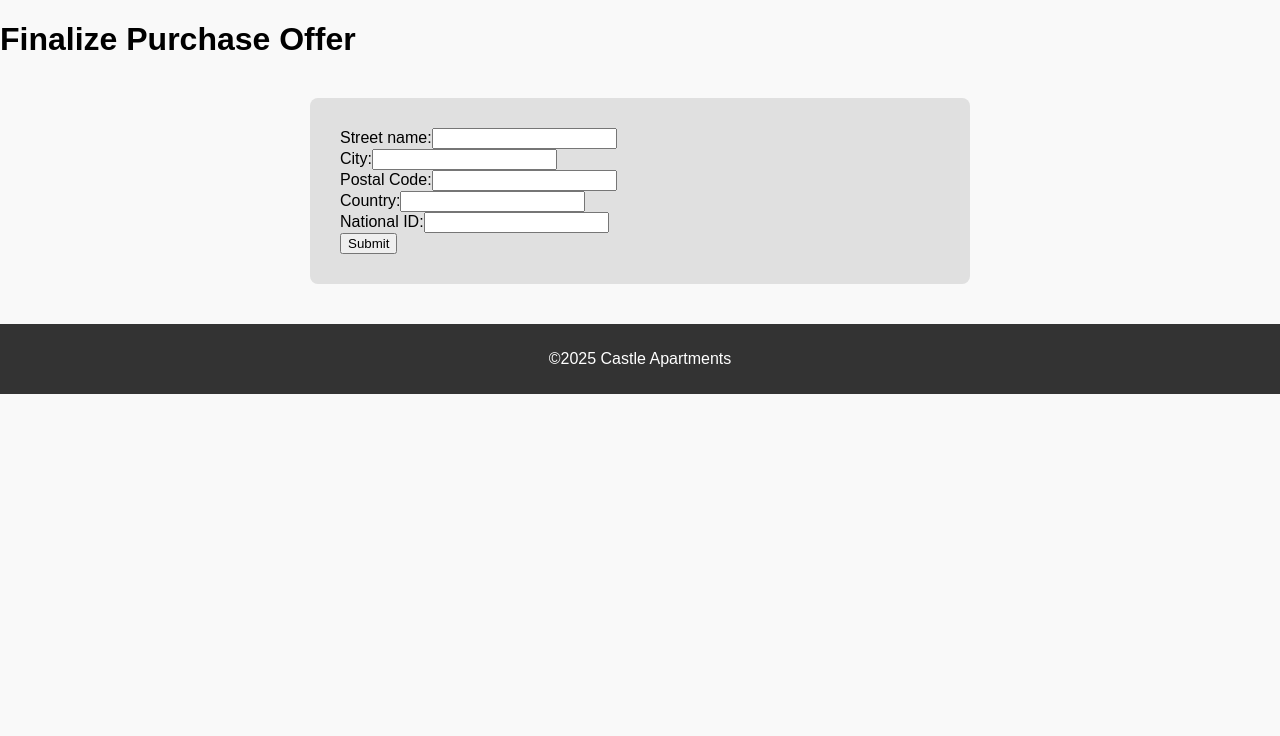
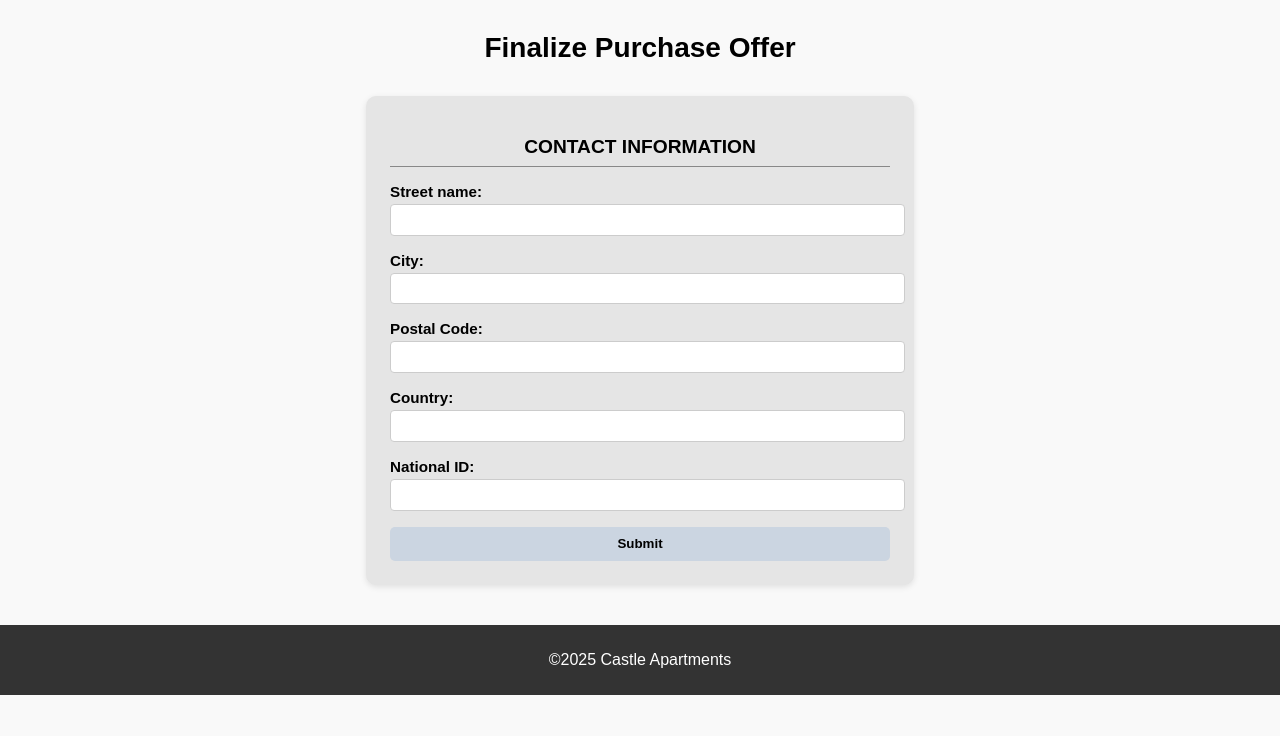
Before and after one commit to clausen2502/Verklegt2, a Django app: page /finalize/1/ in a window 1280 px wide. Shown: the part 64-800 px from the top of the page. Run offline with Django 5.2, Linux system fonts and the light colour scheme.

Commit message:
finalize informations

```diff
--- a/static/css/main.css
+++ b/static/css/main.css
@@ -134,10 +134,58 @@ footer {
     margin-bottom: 20px;
     border-radius: 8px;
 }
+
+.finalize-title {
+    text-align: center;
+    margin-top: 2rem;
+    font-size: 1.75rem;
+}
+
 .finalize-box {
-  background-color: #e0e0e0;
-  padding: 30px;
-  max-width: 600px;
-  margin: 40px auto;
-  border-radius: 8px;
+    background-color: #e5e5e5;
+    padding: 1.5rem;
+    max-width: 500px;
+    margin: 2rem auto;
+    border-radius: 10px;
+    box-shadow: 0 2px 6px rgba(0,0,0,0.1);
 }
+
+.finalize-box h2 {
+    margin-bottom: 1rem;
+    font-size: 1.2rem;
+    text-align: center;
+    font-weight: bold;
+    border-bottom: 1px solid #888;
+    padding-bottom: 0.5rem;
+}
+
+.form-group {
+    margin-bottom: 1rem;
+}
+
+label {
+    display: block;
+    margin-bottom: 0.25rem;
+    font-weight: bold;
+    font-size: 0.95rem;
+}
+
+input {
+    width: 100%;
+    padding: 0.4rem;
+    border-radius: 4px;
+    border: 1px solid #ccc;
+    font-size: 0.95rem;
+}
+
+button {
+    display: block;
+    width: 100%;
+    padding: 0.6rem;
+    font-weight: bold;
+    background-color: #cbd5e1;
+    border: none;
+    border-radius: 5px;
+    cursor: pointer;
+    margin-top: 1rem;
+}
--- a/templates/finalization/finalize_offer.html
+++ b/templates/finalization/finalize_offer.html
@@ -3,17 +3,33 @@
 {% block title %}Finalize Purchase Offer{% endblock %}
 
 {% block content %}
-<h1>Finalize Purchase Offer</h1>
+<h1 class="finalize-title">Finalize Purchase Offer</h1>
 
 <div class="finalize-box">
-  <form method="post">
-    {% csrf_token %}
-    <div><label>Street name:</label><input type="text" name="street_name" required></div>
-    <div><label>City:</label><input type="text" name="city" required></div>
-    <div><label>Postal Code:</label><input type="text" name="postal_code" required></div>
-    <div><label>Country:</label><input type="text" name="country" required></div>
-    <div><label>National ID:</label><input type="text" name="kennitala" required></div>
-    <button type="submit">Submit</button>
-  </form>
+    <h2>CONTACT INFORMATION</h2>
+    <form method="post">
+        {% csrf_token %}
+        <div class="form-group">
+            <label for="street_name">Street name:</label>
+            <input type="text" name="street_name" id="street_name" required>
+        </div>
+        <div class="form-group">
+            <label for="city">City:</label>
+            <input type="text" name="city" id="city" required>
+        </div>
+        <div class="form-group">
+            <label for="postal_code">Postal Code:</label>
+            <input type="text" name="postal_code" id="postal_code" required>
+        </div>
+        <div class="form-group">
+            <label for="country">Country:</label>
+            <input type="text" name="country" id="country" required>
+        </div>
+        <div class="form-group">
+            <label for="kennitala">National ID:</label>
+            <input type="text" name="kennitala" id="kennitala" required>
+        </div>
+        <button type="submit">Submit</button>
+    </form>
 </div>
 {% endblock %}
```
